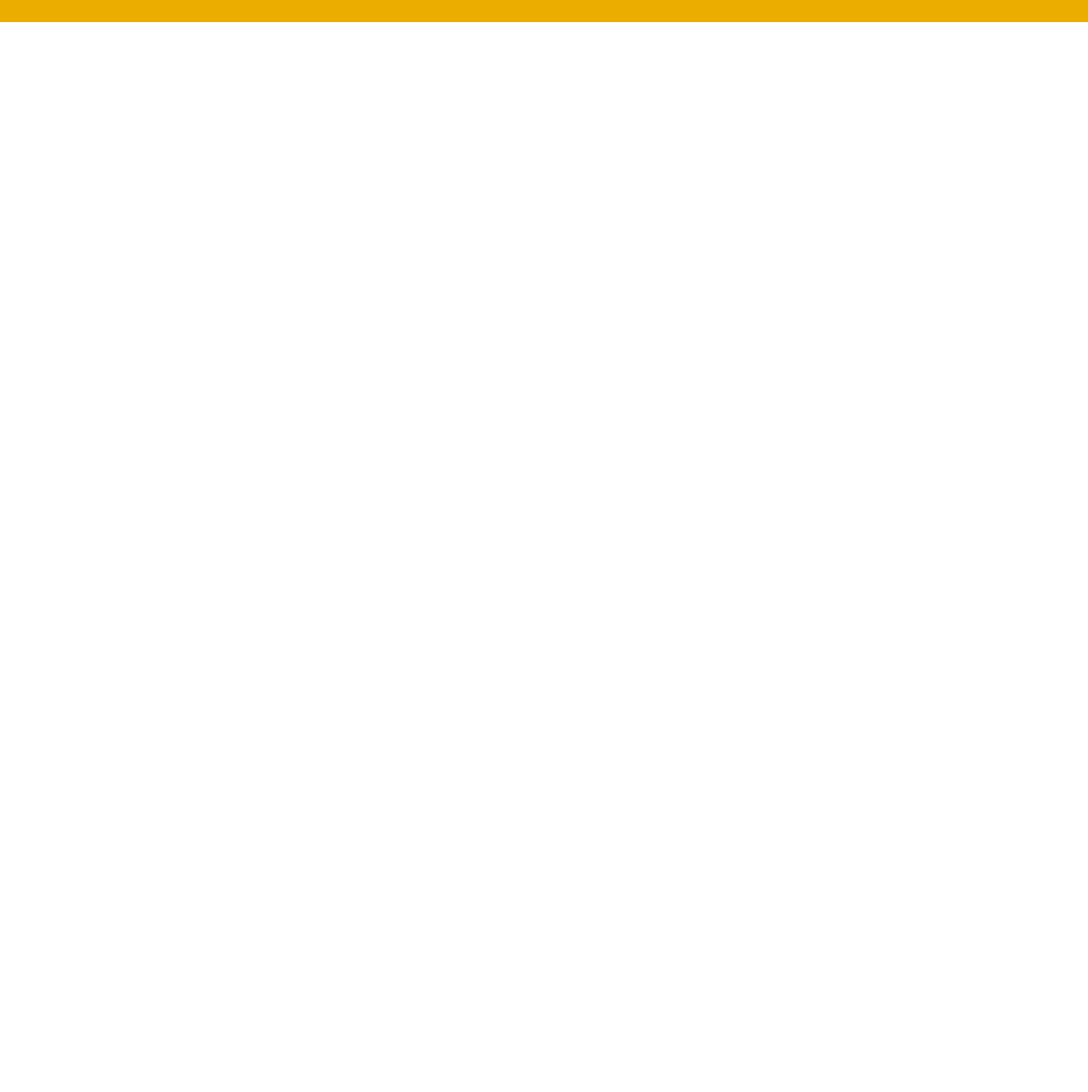
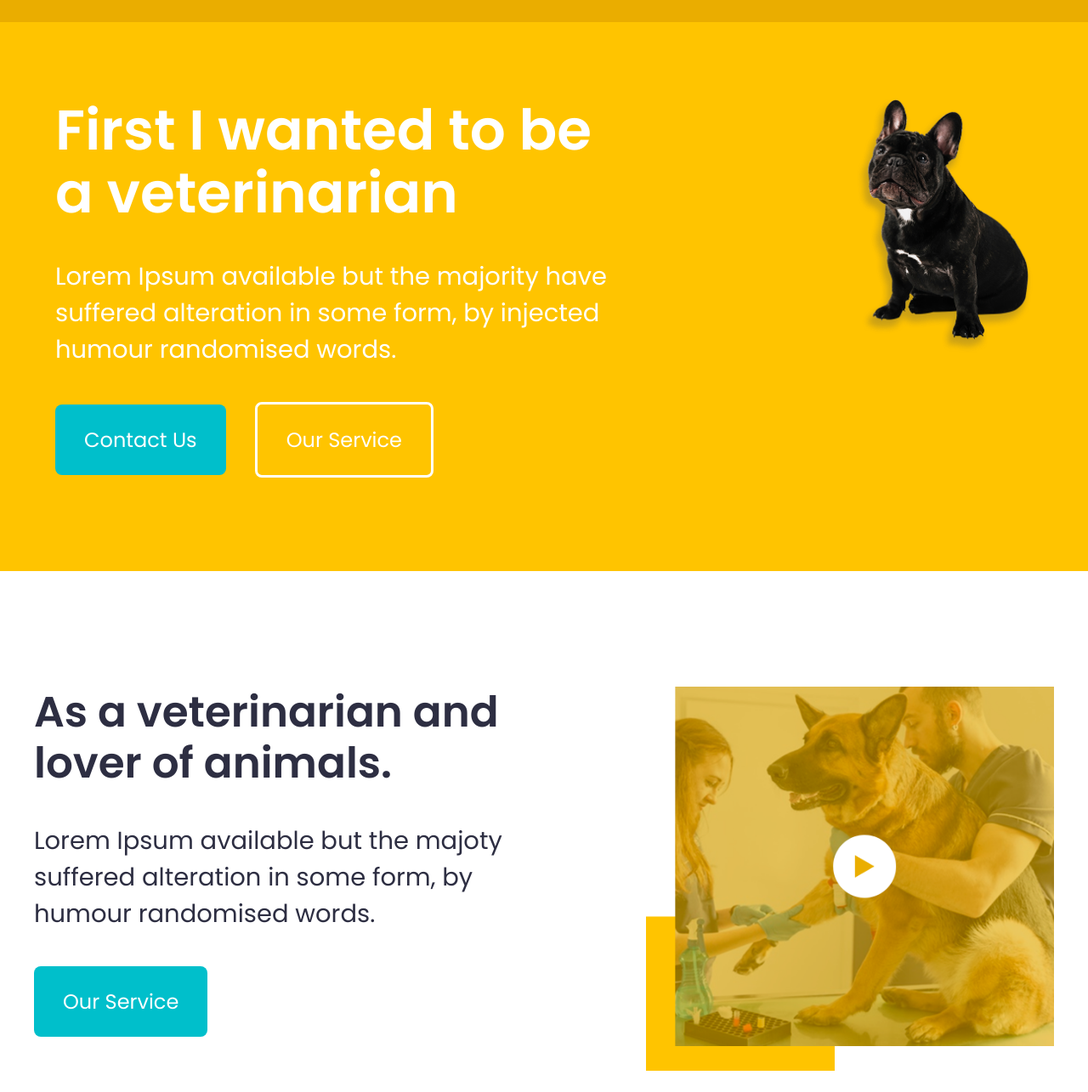
Before and after one commit to mdshakibalhassan-33/Sakib-First-progect, a plain HTML site: page index.html in a window 1280 px wide. Shown: the part 95-1380 px from the top of the page at 85% size. Before the commit the page ends 800 px from the top, so only its background shows below. Drawn offline with Linux system fonts and the light colour scheme.

Commit message:
added first progect

```diff
--- a/index.html
+++ b/index.html
@@ -29,5 +29,45 @@
             </div>
         </div>
     </div>
+
+    <!-------------- banner section start here ------------->
+    <div class="banner-section">
+        <div class="container">
+            <div class="banner_text-content">
+                <h1>First I wanted to be
+                    a veterinarian</h1>
+                    <p>Lorem Ipsum available but the majority have
+                        suffered alteration in some form, by injected
+                        humour randomised words.</p>
+
+                        <div class="banner_button-group">
+                            <a href="#">Contact Us
+                                <a href="#">Our Service</a>
+                            </a>
+                        </div>
+            </div>
+            <div class="banner-image">
+                <img src="./img/Banner dog.png" alt="dog">
+            </div>
+        </div>
+    </div>
+    <!------------ Animal LOver Section -------->
+
+    <div class="Animal-LOver-Section">
+        <div class="container">
+            <div class="Animal-LOver_text-content">
+                <h2>As a veterinarian and
+                    lover of animals.</h2>
+                    <p>Lorem Ipsum available but the majoty
+                        suffered alteration in some form, by
+                        humour randomised words.</p>
+                        <a href="#">Our Service</a>
+
+            </div>
+            <div class="Animal-LOver_image">
+                <img src="./img/video img.png" alt="animal-lover-image">
+            </div>
+        </div>
+    </div>
 </body>
 </html>
--- a/style.css
+++ b/style.css
@@ -5,6 +5,7 @@
     margin: 0;
     padding: 0;
     box-sizing: border-box;
+    font-family: 'Poppins', sans-serif;
 }
 a{
     text-decoration: none;
@@ -37,7 +38,6 @@ ul li{
     display: inline-block;
     padding: 10px 20px;
     font-size: 29px;
-    font-family: 'Poppins', sans-serif;
     font-weight: 500;
     color: #FFFFFF;
 }
@@ -76,3 +76,96 @@ ul li{
     font-size: 24px;
     color: #FFFFFF;
 }
+
+/*------------- Banner Section start here -----------*/
+
+
+.banner-section{
+    background-color: #FFC400;
+}
+.banner-section .container{
+    width: 1200px;
+    padding: 0 25px;
+    height: 100%;
+    margin: 0 auto;
+    display: flex;
+    justify-content: space-between;
+    padding-top: 90px;
+    padding-bottom: 110px;
+}
+.banner-section .container h1{
+    font-size: 66px;
+    font-weight: 600;
+    color: #fff;
+    line-height: 74px;
+    margin-bottom: 40px;
+    padding-right: 300px;
+}
+.banner-section .container p{
+    font-size: 29px;
+    font-weight: 400;
+    color: #fff;
+    padding-right: 200px;
+}
+.banner_button-group{
+    margin-top: 40px;
+}
+.banner_button-group a{
+    color: #fff;
+    font-size: 24px;
+    display: inline-block;
+    padding: 24px 34px;
+    border-radius: 8px;
+}
+
+.banner_button-group a:first-child{
+    background-color: #00BFCB;
+    margin-right: 34px;
+}
+.banner_button-group a:last-child{
+    border: 3px solid #fff;
+}
+.banner-image img{
+    width: 100%;
+}
+
+.Animal-LOver-Section .container{
+    padding: 136px 0;
+    margin: 0 auto;
+    width: 1200px;
+    display: flex;
+    justify-content: space-between;
+}
+.Animal-LOver_text-content{
+    max-width: 60%;
+}
+
+.Animal-LOver_text-content h2{
+    font-size: 50px;
+    font-weight: 600;
+    color: #2d2e42;
+    padding-right: 150px;
+    line-height: 60px;
+    margin-bottom: 40px;
+}
+.Animal-LOver_text-content p{
+    font-size: 29px;
+    color: #2d2e42;
+    font-weight: 400;
+    padding-right: 150px;
+    margin-bottom: 40px;
+}
+.Animal-LOver_text-content a{
+    display: inline-block;
+    background-color: #00BFCB;
+    border-radius: 8px;
+    padding: 24px 34px;
+    color: #ffff;
+    font-size: 24px;
+}
+.Animal-LOver_image{
+    max-width: 40%;
+}
+.Animal-LOver_image img{
+    width: 100%;
+}
```
Also changed, not shown: img/video img.png (added).
